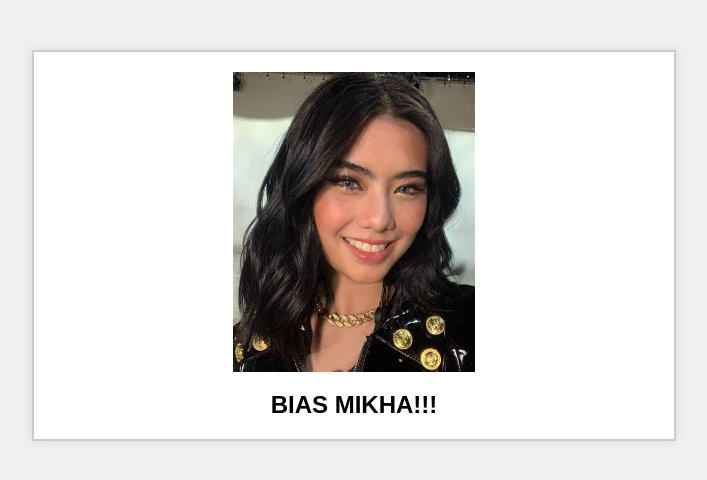
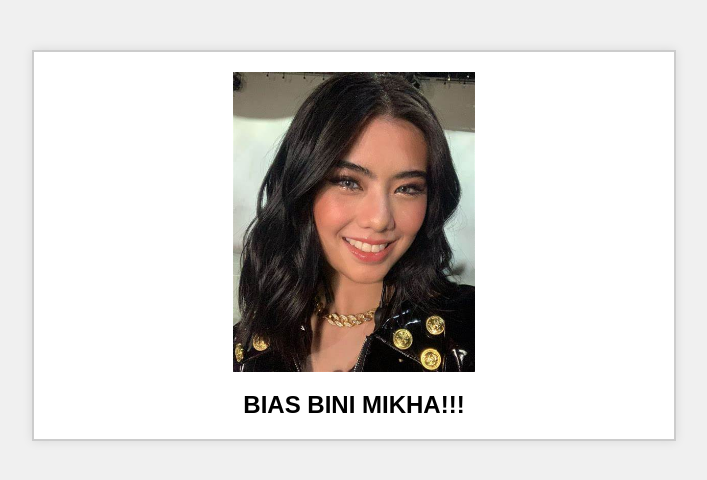
Before and after one commit to dhex28/githtml, a plain HTML site: page index.html in a window 1280 px wide. Shown: the whole page, without its empty margins (286-993 px from the left). Drawn offline with Linux system fonts and the light colour scheme.

Commit message:
pangalawang branch changes BINI

```diff
--- a/index.html
+++ b/index.html
@@ -35,7 +35,7 @@
 <body>
     <div class="meme-container">
         <img src="mikha.jpg" alt="Bini Meme">
-        <div class="caption">BIAS MIKHA!!!</div>
+        <div class="caption">BIAS BINI MIKHA!!!</div>
     </div>
 </body>
 </html>
```
